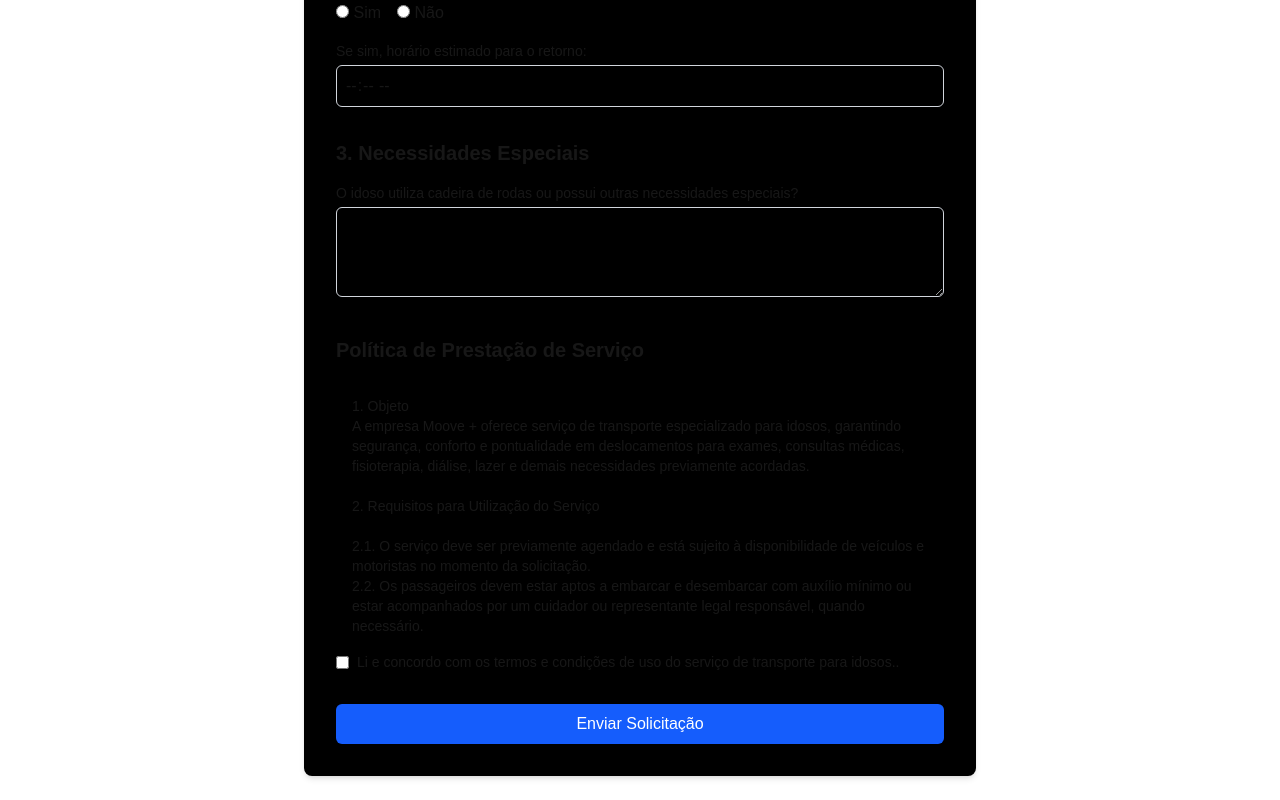
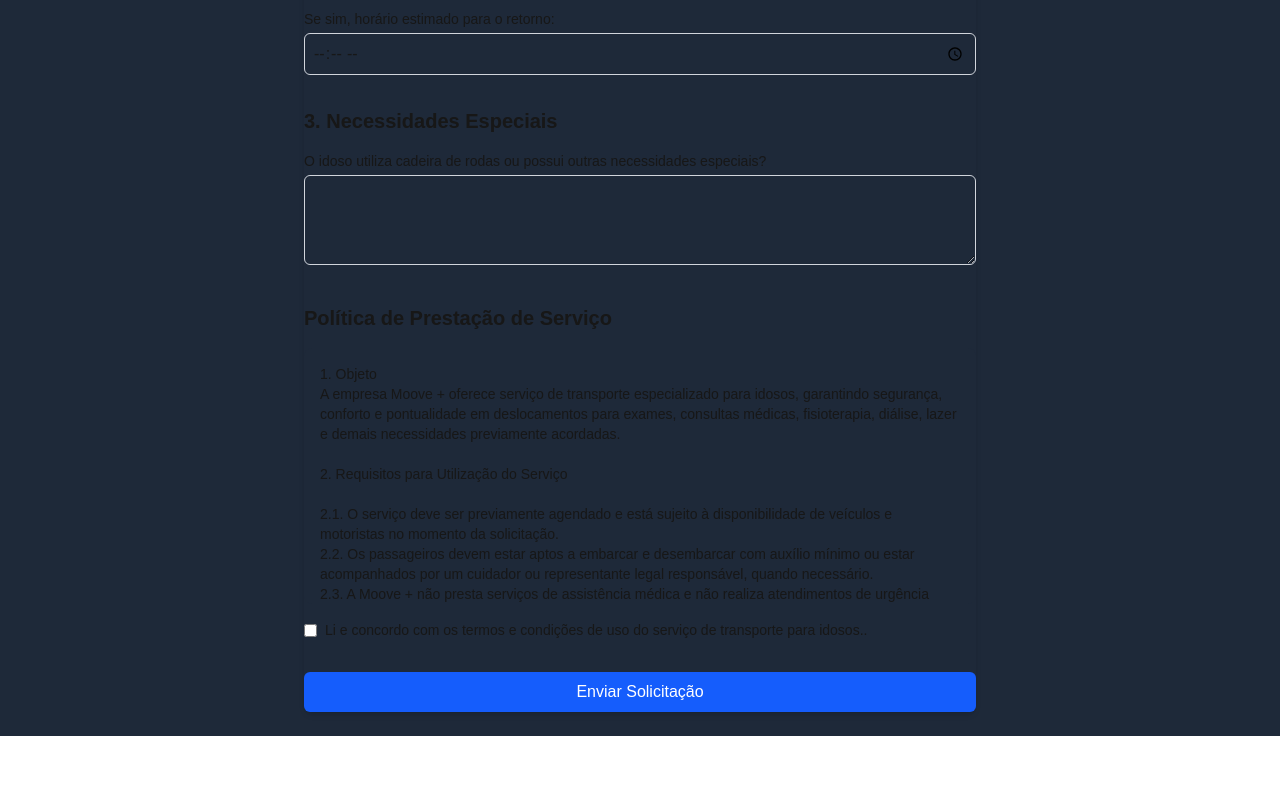
Before and after one commit to Felipeserpa/formulariomoove, a Next.js app: page /forms/formulario in a window 1280 px wide. Shown: the part 1049-1849 px from the top of the page. After the commit the page ends 1785 px from the top, so only its background shows below. Built offline with nearby package versions, Linux system fonts and the light colour scheme; no server answers.

Commit message:
implementaçao das informacao das cores do card

```diff
--- a/src/pages/dashboard/index.js
+++ b/src/pages/dashboard/index.js
@@ -193,13 +193,12 @@ const Dashboard = () => {
   }
 
   return (
-    <div className="grid grid-cols-[250px_1fr] h-screen">
+    <div className="min-h-screen flex flex-col md:grid md:grid-cols-[250px_1fr]">
       {/* Sidebar */}
-      <div className="bg-gray-800 p-4 flex flex-col">
+      <aside className="bg-gray-800 p-4 flex flex-col">
         <h2 className="text-white text-xl font-bold pt-4 pb-6 border-b border-gray-700">
           Painel de Controle
         </h2>
-
         <button
           onClick={loadAgenda}
           className="mt-6 px-4 py-2 bg-blue-600 text-white rounded-lg hover:bg-blue-700 transition-colors"
@@ -219,10 +218,10 @@ const Dashboard = () => {
             <option value="large">Grande</option>
           </select>
         </div>
-      </div>
+      </aside>
 
       {/* Área principal */}
-      <div className="bg-gray-100 p-6 overflow-auto">
+      <main className="bg-gray-100 p-6 overflow-auto">
         <h1 className="text-2xl font-bold text-gray-800 mb-6">
           Lista de Agendamentos Moove+
         </h1>
@@ -350,7 +349,7 @@ const Dashboard = () => {
             </div>
           ))}
         </div>
-      </div>
+      </main>
     </div>
   );
 };
--- a/src/pages/forms/formulario.js
+++ b/src/pages/forms/formulario.js
@@ -53,8 +53,8 @@ const TransportForm = () => {
   };
 
   return (
-    <div className="bg-black-100 p-6">
-      <div className="max-w-2xl mx-auto bg-black p-8 rounded-lg shadow-md">
+    <div className="bg-gray-800 p-6 ">
+      <div className="max-w-2xl mx-auto bg-gray-800 rounded-lg shadow-md">
         <h1 className="text-2xl font-bold mb-6">
           Formulário de Solicitação de Transporte – MOOVE+
         </h1>
@@ -242,7 +242,7 @@ const TransportForm = () => {
           <h2 className="text-xl font-semibold mt-8 mb-4">
             Política de Prestação de Serviço
           </h2>
-          <div className="bg-black p-4 rounded-lg overflow-y-auto max-h-64">
+          <div className="bg-gray-800 p-4 rounded-lg overflow-y-auto max-h-64">
             <p className="text-sm">
               1. Objeto
               <br />
```
